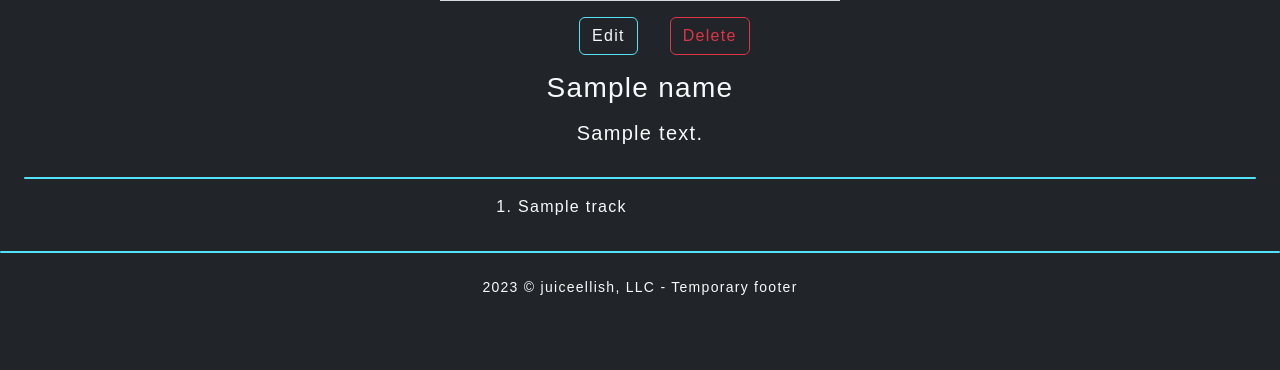
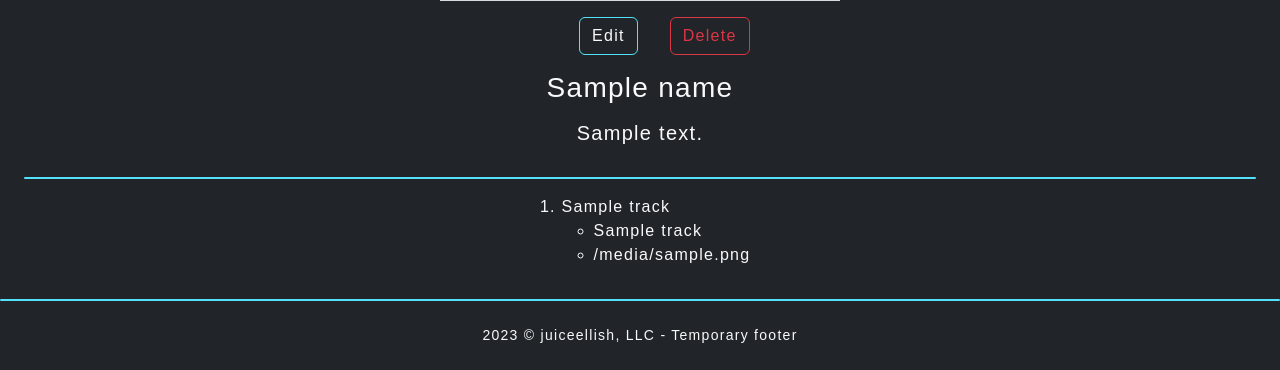
Before and after one commit to dJoshware/juiceellish.dev, a Flask app: template web-apps/templates/playlister/playlist.html in a window 1280 px wide. Shown: the part 731-1101 px from the top of the page. Before the commit the page ends 1026 px from the top, so only its background shows below. Run offline with Flask 3, Linux system fonts and the light colour scheme; the template is opened without the code that fills it: most values are stand-ins (such as "Sample title", 1, 10 or a date in 2020); grey boxes marked "Sample" are stand-in pictures; some libraries are stand-ins or nearby versions; some web fonts are replaced.

Commit message:
Complete delete functionality; add jinja templates for empty playlists

```diff
--- a/web-apps/app.py
+++ b/web-apps/app.py
@@ -95,6 +95,7 @@ def playlister_index():
 
     return render_template('playlister/index.html', playlists=playlists, username=username, sm_image=sm_image)
 
+
 # Playlists page
 @app.route('/playlister/<playlist>:<id>')
 def playlister_playlist(playlist, id):
@@ -122,10 +123,14 @@ def playlister_playlist(playlist, id):
             else:
                 image = item['images'][0]['url']
 
+            # Playlist description
             description = item['description']
 
+            # Total number of tracks in playlist
+            track_total = item['tracks']['total']
+
             # Empty list to append song names to
-            all_track_names = []
+            all_tracks = []
             offset = 0
 
             # Loop over playlist items to generate list of all the playlist's songs
@@ -137,59 +142,51 @@ def playlister_playlist(playlist, id):
                     break # No more tracks to retrieve
 
                 for track in tracks:
-                    # Extract track name and append to empty list
+                    # Extract track name, album cover, and artist name and append to empty list
                     track_name = track['track']['name']
-                    all_track_names.append(track_name)
+                    artist_name = track['track']['artists'][0]['name']
+                    track_album_cover = track['track']['album']['images'][2]['url']
+
+                    track_details = {
+                        'track_name': track_name,
+                        'artist_name': artist_name,
+                        'track_album_cover': track_album_cover
+                    }
+                    all_tracks.append(track_details)
 
                 # Update offset by 100 for next iteration
                 offset += len(tracks)
 
-            # ARTIST NAME
-            # print(track['track']['album']['artists'][0]['name'])
 
-            # ALBUM NAME OF TRACK
-            # print(track['track']['album']['name'])
+    return render_template('playlister/playlist.html', name=playlist, id=id, username=username, sm_image=sm_image, image=image, has_image=has_image, description=description, all_tracks=all_tracks, track_total=track_total)
 
-            # ALBUM IMAGES
-            # print(track['track']['album']['images'][0]['url'])
-            # print(track['track']['album']['images'][1]['url'])
-            # print(track['track']['album']['images'][2]['url'])
-
-            # TRACK NAME
-            # tracks = track['track']['name']
-
-
-    return render_template('playlister/playlist.html', name=playlist, id=id, username=username, sm_image=sm_image, image=image, has_image=has_image, description=description, all_track_names=all_track_names)
 
 # Delete playlist
 @app.route('/playlister/delete_playlist/<id>')
 def delete_playlist(id):
     ''' Delete a playlist from a user's profile. '''
 
-    # Test functionality
-    playlist = sp.playlist(id)
-    for item in playlist['tracks']['items']:
-        print(item)
-    '''
-    FIX:
-        PRINT ALL PLAYLIST ITEMS; CUTS OFF AT 100
-        GET LIST OF TRACK URIS
-        EXAMPLE:
-        {
-            "tracks": [
-                {
-                    "uri": "spotify:track:4iV5W9uYEdYUVa79Axb7Rh"
-                },
-                {
-                    "uri": "spotify:track:1301WleyT98MSxVHPZCA6M"
-                }
-            ]
-        }
-    '''
-    # print(playlist['tracks']['items'][1])
+    # Empty list to append track uris to
+    all_track_ids = []
+    offset = 0
 
-    # sp.playlist_remove_all_occurrences_of_items(playlist_id=id)
-    print(f'Playlist {id} DELETED')
+    # Loop over playlist items to generate list of all the playlist's songs
+    while True:
+        track_group = sp.playlist_tracks(id, offset=offset)
+        tracks = track_group['items']
+
+        if not tracks:
+            break # No more tracks to retrieve
+
+        for track in tracks:
+            # Extract track id and append to empty list
+            track_id = track['track']['id']
+            all_track_ids.append(track_id)
+
+        # Update offset by 100 for next iteration
+        offset += len(tracks)
+
+    sp.playlist_remove_all_occurrences_of_items(playlist_id=id, items=all_track_ids)
 
     return redirect('/playlister/index')
 
--- a/web-apps/templates/playlister/index.html
+++ b/web-apps/templates/playlister/index.html
@@ -25,7 +25,11 @@
                     </a>
                     <!-- SIZE DEPENDS ON DEVICE; DESIGN FOR MOBILE -->
                     <div class="card-body mb-5">
-                        <h5 class="card-title">{{ playlist['name'] }}</h5>
+                        {% if playlist['tracks']['total'] == 0 %}
+                            <h5 class="card-title">EMPTY</h5>
+                        {% else %}
+                            <h5 class="card-title">{{ playlist['name'] }}</h5>
+                        {% endif %}
                     </div>
                 </div>
             </div>
--- a/web-apps/templates/playlister/playlist.html
+++ b/web-apps/templates/playlister/playlist.html
@@ -18,19 +18,33 @@
                     <a href="{{ url_for('delete_playlist', id=id) }}" class="btn btn-outline-danger flex-fill m-3">Delete</a>
                 </div>
                 <!-- SIZE DEPENDS ON DEVICE; DESIGN FOR MOBILE -->
+                {% if track_total == 0 %}
+                    <h3 class="mb-3">EMPTY</h3>
+                {% else %}
                     <h3 class="mb-3">{{ name }}</h3>
                     <h5 class="mb-3">{{ description }}</h5>
+                {% endif %}
             </div>
             <div class="w-100">
                 <hr class="my-hr">
             </div>
-            <div class="d-flex w-25">
+            {% if not all_tracks %}
+                <div class="d-flex justify-content-center w-25">
+                    <a class="btn btn-light " href="#">Add to this playlist</a>
+                </div>
+            {% else %}
+                <div class="d-flex w-25"></div>
                     <ol id="songs">
-                    {% for track in all_track_names: %}
-                    <li>{{ track }}</li>
+                        {% for track in all_tracks: %}
+                        <li>{{ track['track_name'] }}</li>
+                        <ul>
+                            <li>{{ track['artist_name'] }}</li>
+                            <li>{{ track['track_album_cover'] }}</li>
+                        </ul>
                         {% endfor %}
                     </ol>
                 </div>
+            {% endif %}
         </div>
     </section>
 {% endblock %}
```
Also changed, not shown: web-apps/static/playlister/images/playlist-cover.png (added). Lines whose indentation alone changed are shown as unchanged.
